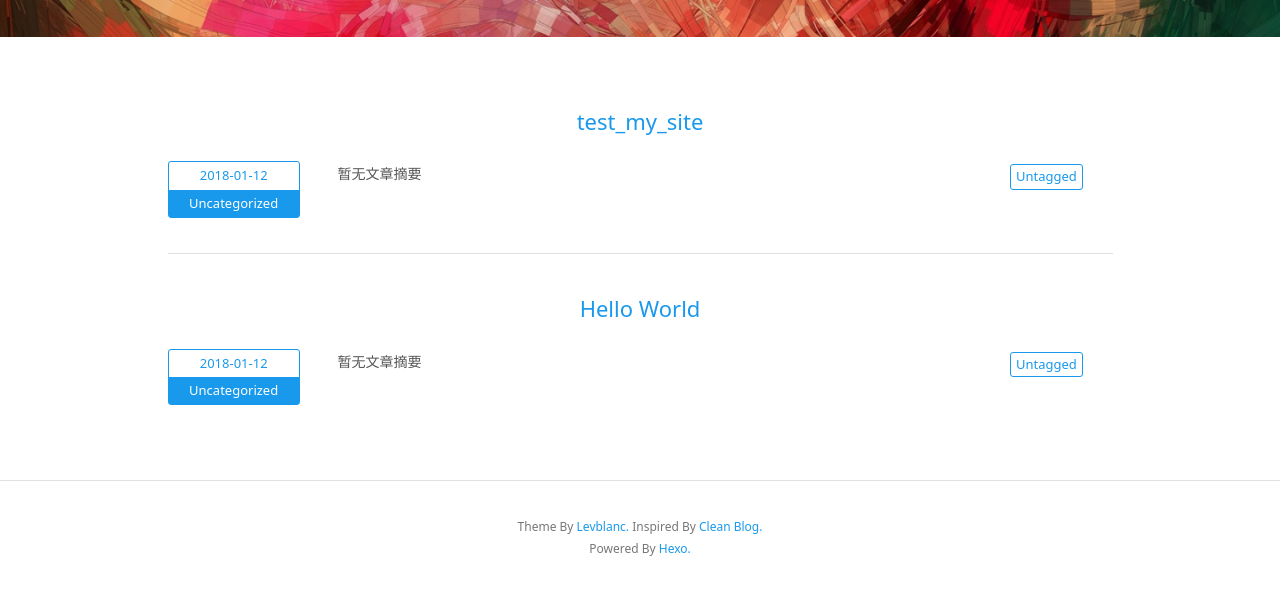
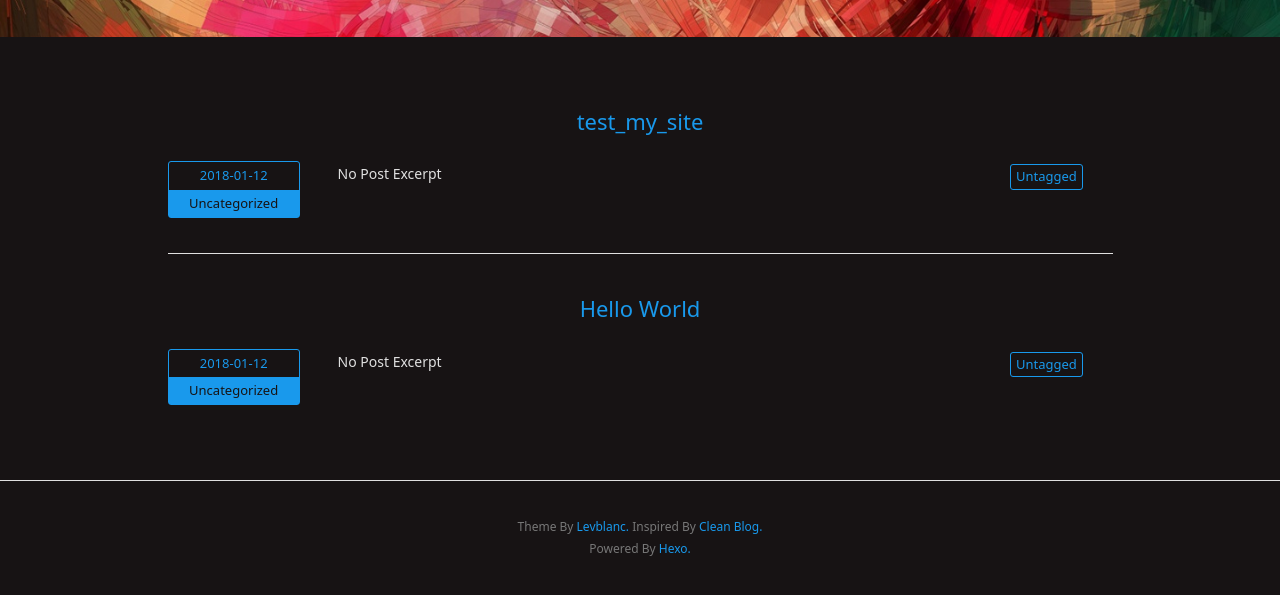
Before and after one commit to VVZzzz/VVZzzz.github.io, a plain HTML site: page index.html in a window 1280 px wide. Shown: the part 247-842 px from the top of the page. Drawn offline with Linux system fonts and the light colour scheme.

Commit message:
Site updated: 2018-01-12 15:42:19

```diff
--- a/index.html
+++ b/index.html
@@ -27,7 +27,7 @@
   <link rel="stylesheet" href="/css/bootstrap.min.css">
   <!-- Custom CSS -->
 
-  <link rel="stylesheet" href="/css/style.light.css">
+  <link rel="stylesheet" href="/css/style.dark.css">
 
   <!-- Google Analytics -->
 
@@ -108,7 +108,7 @@
       </div>
     </div>
     <!-- Post Excerpt -->
-    <div class="excerpt typo">暂无文章摘要</div>
+    <div class="excerpt typo">No Post Excerpt</div>
     <!-- Post Tags -->
     <div class="tags">
 
@@ -134,7 +134,7 @@
       </div>
     </div>
     <!-- Post Excerpt -->
-    <div class="excerpt typo">暂无文章摘要</div>
+    <div class="excerpt typo">No Post Excerpt</div>
     <!-- Post Tags -->
     <div class="tags">
 
```
Also changed, not shown: 2018/01/12/hello-world/index.html (+2 -2 lines), 2018/01/12/test-my-site/index.html (+2 -2 lines), archives/2018/01/index.html (+1 -1 lines), archives/2018/index.html (+1 -1 lines), archives/index.html (+1 -1 lines).
